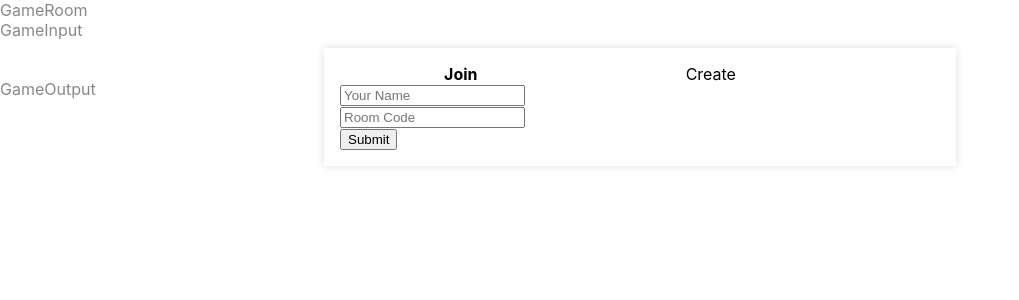
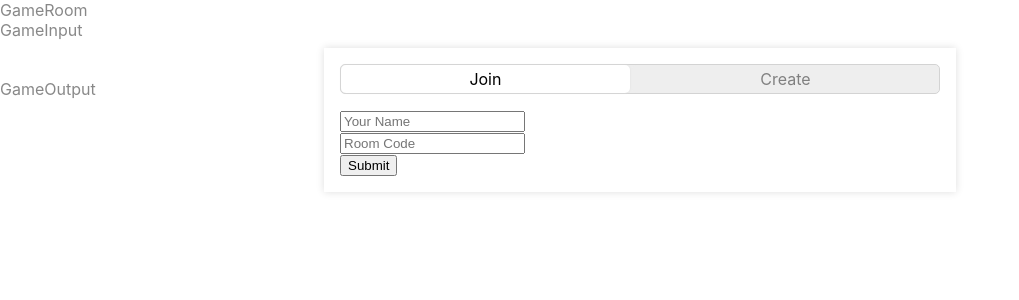
Before and after one commit to daltonscharff/spell-together, a React (Create React App) app in the folder packages/web-react-router/: page / in a window 1280 px wide. Shown: the top 300 px of the page, without its empty margins (0-1019 px from the left). Built offline with nearby package versions, Linux system fonts and the light colour scheme.

Commit message:
styles selector

```diff
--- a/packages/web-react-router/src/components/Selector.tsx
+++ b/packages/web-react-router/src/components/Selector.tsx
@@ -1,4 +1,5 @@
 import styled from "styled-components";
+import { isPropertySignature } from "typescript";
 
 type Props = {
   items: {
@@ -6,23 +7,41 @@ type Props = {
     onClick?: () => void;
   }[];
   selectedIndex?: number;
+  className?: string;
 };
 
 const Container = styled.div`
-  display: flex;
+  display: grid;
+  grid-template-columns: ${(props: { length: number }) => {
+    let columns = "";
+    for (let i = 0; i < props.length; i++) {
+      columns += "auto ";
+    }
+    return columns + ";";
+  }}
+  border: 1px solid lightgrey;
+  background: #eee;
+  border-radius: 5px;
+  column-gap: 2px;
 `;
 
 const Tab = styled.div`
-  font-weight: ${(props: { selected?: boolean }) =>
-    props.selected ? "bold" : "normal"};
+  color: ${(props: { selected?: boolean }) =>
+    props.selected ? "black" : "grey"};
+  background: ${(props: { selected?: boolean }) =>
+    props.selected ? "white" : "#eee;"};
+  box-shadow: ${(props: { selected?: boolean }) =>
+    props.selected ? "0px 0px 2px 0px #ddd;" : "none"};
   flex-grow: 1;
   text-align: center;
   cursor: pointer;
+  padding: 0.25em 1em;
+  border-radius: 5px;
 `;
 
-export function Selector({ items, selectedIndex = 0 }: Props) {
+export function Selector({ items, selectedIndex = 0, className }: Props) {
   return (
-    <Container>
+    <Container className={className} length={items.length}>
       {items.map((item, i) => (
         <Tab
           key={`${i}${item}`}
--- a/packages/web-react-router/src/pages/SelectRoom/index.tsx
+++ b/packages/web-react-router/src/pages/SelectRoom/index.tsx
@@ -6,7 +6,9 @@ import { JoinRoom } from "./JoinRoom";
 
 const selectableItems = ["Join", "Create"];
 const Container = styled.div`
-  max-width: 500px;
+  display: flex;
+  flex-direction: column;
+  gap: 1em;
 `;
 
 export function SelectRoom() {
```
